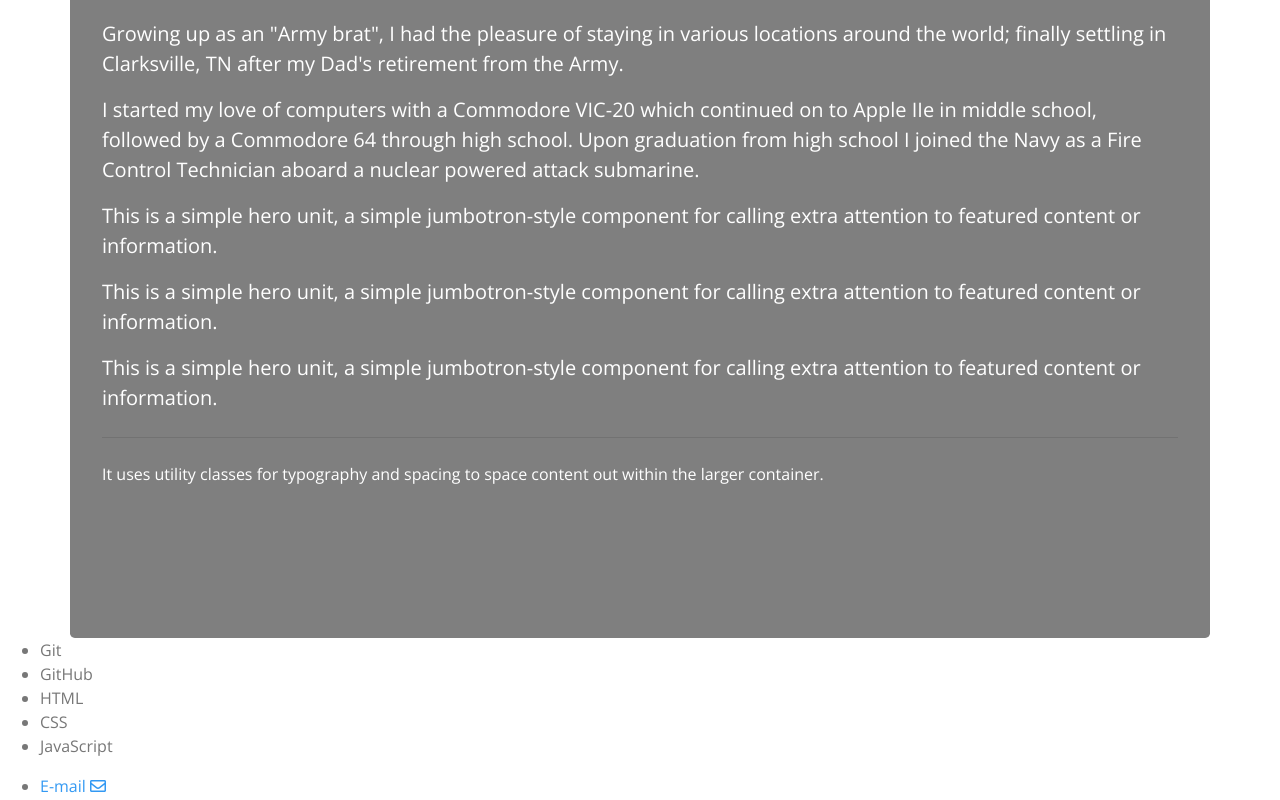
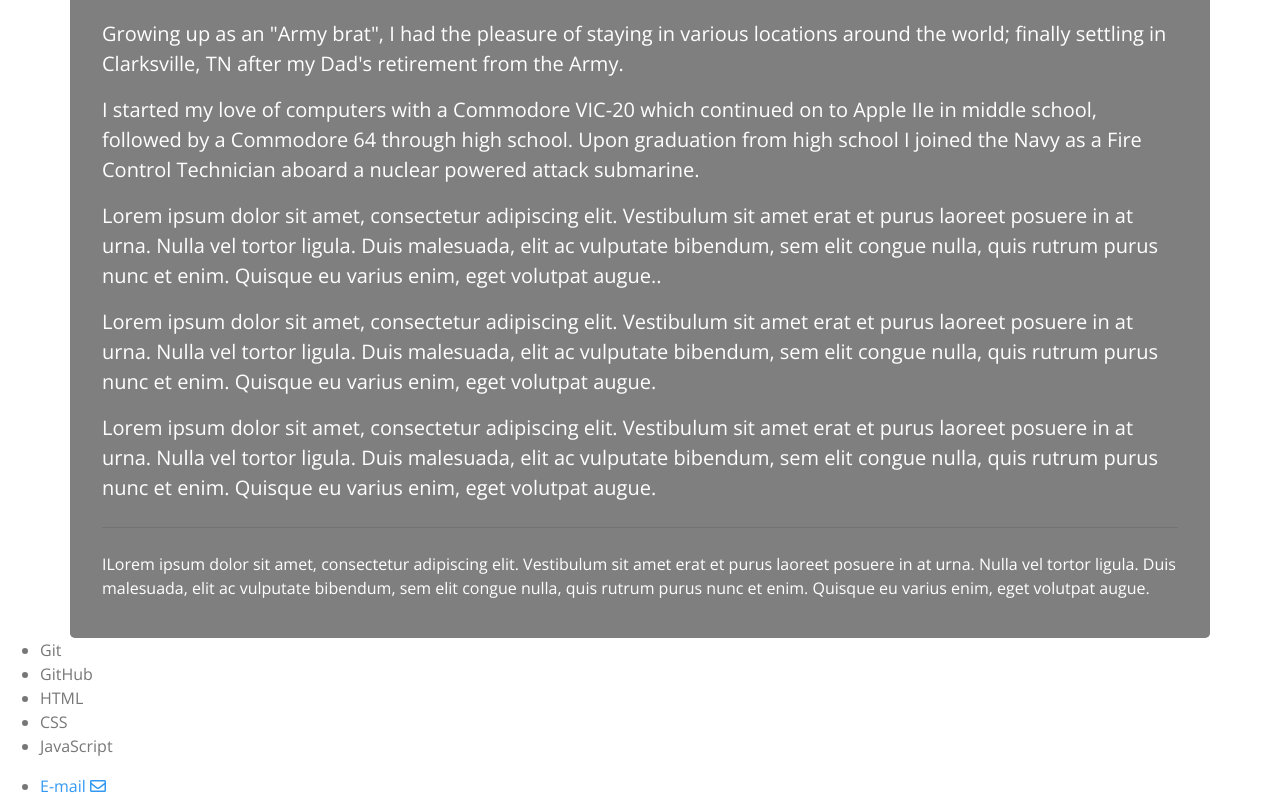
Before and after one commit to MCrank/personal-bio-site, a website built with webpack: page src/index.html in a window 1280 px wide. Shown: the part 962-1762 px from the top of the page. Built offline with nearby package versions, Linux system fonts and the light colour scheme.

Commit message:
update some general bio data

```diff
--- a/src/components/bio/bio.js
+++ b/src/components/bio/bio.js
@@ -15,21 +15,17 @@ const bioStringBuilder = () => {
       I started my love of computers with a Commodore VIC-20 which continued on to Apple IIe in middle school, followed by a Commodore 64 through high school. Upon graduation from high school I joined the Navy as a Fire Control Technician aboard a nuclear powered attack submarine.
     </p>
     <p class="lead">
-      This is a simple hero unit, a simple jumbotron-style component for calling extra attention to
-      featured content or information.
+    Lorem ipsum dolor sit amet, consectetur adipiscing elit. Vestibulum sit amet erat et purus laoreet posuere in at urna. Nulla vel tortor ligula. Duis malesuada, elit ac vulputate bibendum, sem elit congue nulla, quis rutrum purus nunc et enim. Quisque eu varius enim, eget volutpat augue..
     </p>
     <p class="lead">
-      This is a simple hero unit, a simple jumbotron-style component for calling extra attention to
-      featured content or information.
+    Lorem ipsum dolor sit amet, consectetur adipiscing elit. Vestibulum sit amet erat et purus laoreet posuere in at urna. Nulla vel tortor ligula. Duis malesuada, elit ac vulputate bibendum, sem elit congue nulla, quis rutrum purus nunc et enim. Quisque eu varius enim, eget volutpat augue.
     </p>
     <p class="lead">
-      This is a simple hero unit, a simple jumbotron-style component for calling extra attention to
-      featured content or information.
+    Lorem ipsum dolor sit amet, consectetur adipiscing elit. Vestibulum sit amet erat et purus laoreet posuere in at urna. Nulla vel tortor ligula. Duis malesuada, elit ac vulputate bibendum, sem elit congue nulla, quis rutrum purus nunc et enim. Quisque eu varius enim, eget volutpat augue.
     </p>
     <hr class="my-4" />
     <p>
-      It uses utility classes for typography and spacing to space content out within the larger
-      container.
+      ILorem ipsum dolor sit amet, consectetur adipiscing elit. Vestibulum sit amet erat et purus laoreet posuere in at urna. Nulla vel tortor ligula. Duis malesuada, elit ac vulputate bibendum, sem elit congue nulla, quis rutrum purus nunc et enim. Quisque eu varius enim, eget volutpat augue.
     </p>
   </div>
   `;
--- a/src/index.html
+++ b/src/index.html
@@ -73,7 +73,7 @@
                 <br />
                 Junior Full Stack Developer
               </h2>
-              <p class="mt-4 lead text-white">I love making beautiful things &amp; meeting new people. I made Candy, Dottedly &amp; Appster themes.</p>
+              <p class="mt-4 lead text-white">I love IT Automation, meeting new people.,expanding my knowledge &amp; now writing code.</p>
               <p class="mt-2">
                 <a href="https://twitter.com/MCrank" target="_blank">
                   <em class="mr-3"></em>
```
